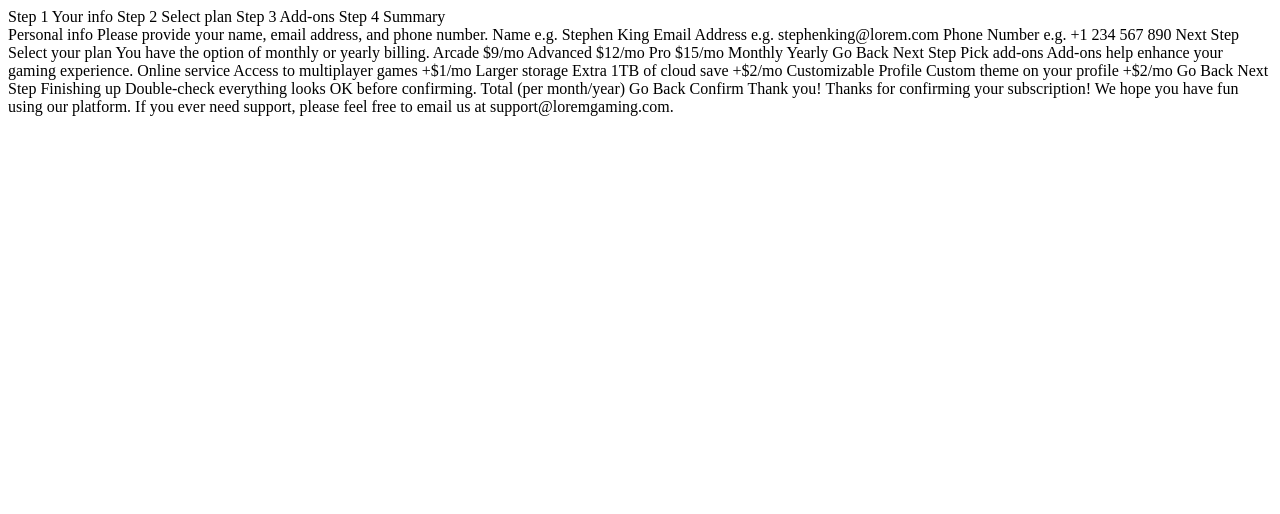
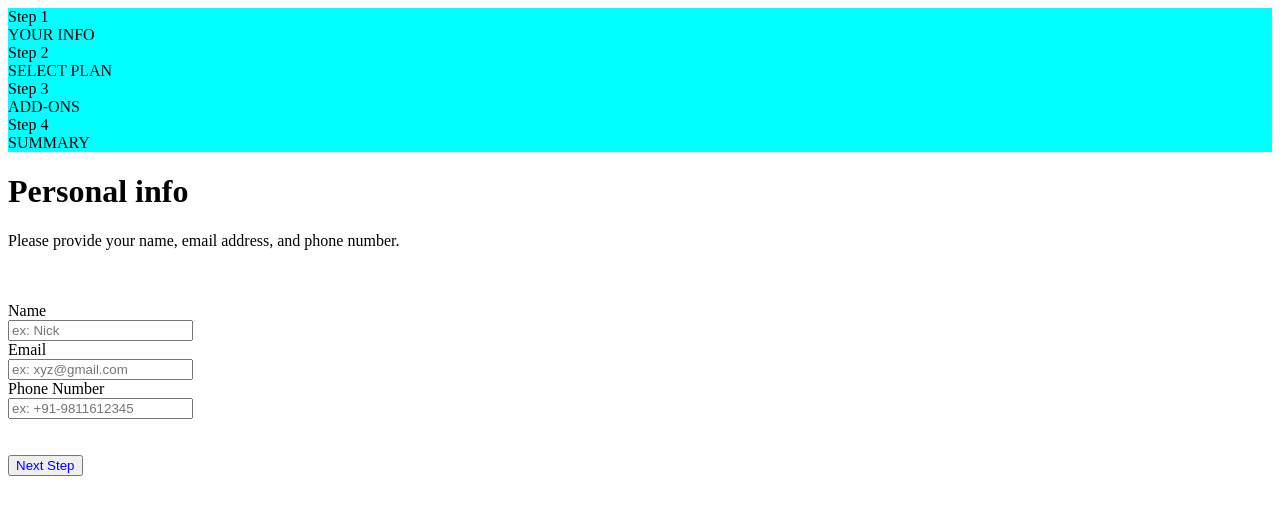
Before and after one commit to Rachit072/Mult-Step-Form, a plain HTML site: page index.html in a window 1280 px wide. Drawn offline with Linux system fonts and the light colour scheme.

Commit message:
added html

```diff
--- a/index.html
+++ b/index.html
@@ -4,122 +4,45 @@
   <meta charset="UTF-8">
   <meta name="viewport" content="width=device-width, initial-scale=1.0">
   <title>Multi-step form</title>
+  <link rel="stylesheet" href="index.css">
   <style>
-    .attribution { font-size: 11px; text-align: center; }
-    .attribution a { color: hsl(228, 45%, 44%); }
   </style>
 </head>
 <body>
-  <div>
+  <div class="main_container">
+  <div class="container">
     <div class="side_bar">
-  Step 1
-  Your info
-
-  Step 2
-  Select plan
-
-  Step 3
-  Add-ons
-
-  Step 4
-  Summary
-
-
+        <div class="steps">Step 1</div>
+          <div id="sinfo">YOUR INFO</div>
+        <div class="steps">Step 2 </div>
+          <div id="sinfo">SELECT PLAN</div>
+        <div class="steps">Step 3 </div>
+          <div id="sinfo">ADD-ONS</div>
+        <div class="steps">Step 4 </div>
+          <div id="sinfo">SUMMARY</div>
     </div>
-    <div>
-
+    <div class="form">
+      <h1>Personal info</h1>
+      <p>Please provide your name, email address, and phone number.</p><br><br>
+      <form>
+        <div>
+          <label for="name">Name</label><br>
+          <input type="text" name="name" id="name" placeholder="ex: Nick" required>
+        </div>
+        <div >
+          <label for="email">Email</label><br>
+          <input type="email" name="email" id="email" placeholder="ex: xyz@gmail.com" required>
+        </div>
+        <div>
+          <label for="number">Phone Number</label><br>
+          <input type="tel" name="number" id="number" placeholder="ex: +91-9811612345" required>
+        </div>
+        <div><br><br>
+          <button style="color:blue;" >Next Step</button>
+        </div>
+      </form>
     </div>
   </div>
-
-  <!-- Sidebar end -->
-
-  <!-- Step 1 start -->
-
-  Personal info
-  Please provide your name, email address, and phone number.
-
-  Name
-  e.g. Stephen King
-
-  Email Address
-  e.g. stephenking@lorem.com
-
-  Phone Number
-  e.g. +1 234 567 890
-
-  Next Step
-
-  <!-- Step 1 end -->
-
-  <!-- Step 2 start -->
-
-  Select your plan
-  You have the option of monthly or yearly billing.
-
-  Arcade
-  $9/mo
-
-  Advanced
-  $12/mo
-
-  Pro
-  $15/mo
-
-  Monthly
-  Yearly
-
-  Go Back
-  Next Step
-
-  <!-- Step 2 end -->
-
-  <!-- Step 3 start -->
-
-  Pick add-ons
-  Add-ons help enhance your gaming experience.
-
-  Online service
-  Access to multiplayer games
-  +$1/mo
-
-  Larger storage
-  Extra 1TB of cloud save
-  +$2/mo
-
-  Customizable Profile
-  Custom theme on your profile
-  +$2/mo
-
-  Go Back
-  Next Step
-
-  <!-- Step 3 end -->
-
-  <!-- Step 4 start -->
-
-  Finishing up
-  Double-check everything looks OK before confirming.
-
-  <!-- Dynamically add subscription and add-on selections here -->
-
-  Total (per month/year)
-
-  Go Back
-  Confirm
-
-  <!-- Step 4 end -->
-
-  <!-- Step 5 start -->
-
-  Thank you!
-
-  Thanks for confirming your subscription! We hope you have fun
-  using our platform. If you ever need support, please feel free
-  to email us at support@loremgaming.com.
-
-  <!-- Step 5 end -->
-
-  <div class="attribution">
-  </div>
+</div>
 </body>
 </html>
```
